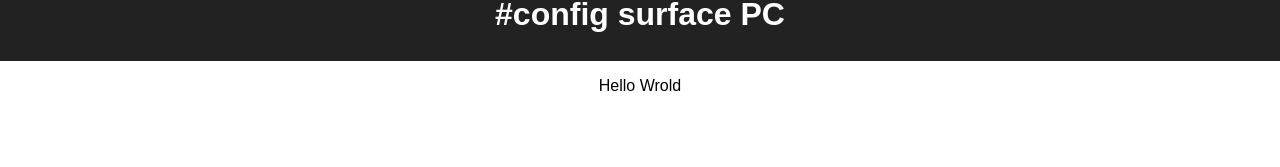
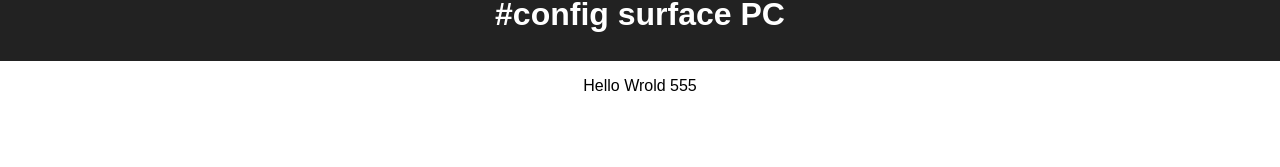
Before and after one commit to ibossJ/reactGucode, a React (Create React App) app: page / in a window 1280 px wide. Shown: the part 129-296 px from the top of the page. Built offline with nearby package versions, Linux system fonts and the light colour scheme; no server answers.

Commit message:
helloWrold555

```diff
--- a/src/App.js
+++ b/src/App.js
@@ -41,7 +41,7 @@ class App extends Component {
           <h1 className="rainbow">#config surface PC</h1>
 
         </header>
-        <p>Hello Wrold</p>
+        <p>Hello Wrold 555</p>
         <p>{this.state.imageUrl}</p>
         <img src={this.state.imageUrl}/>
 
```
